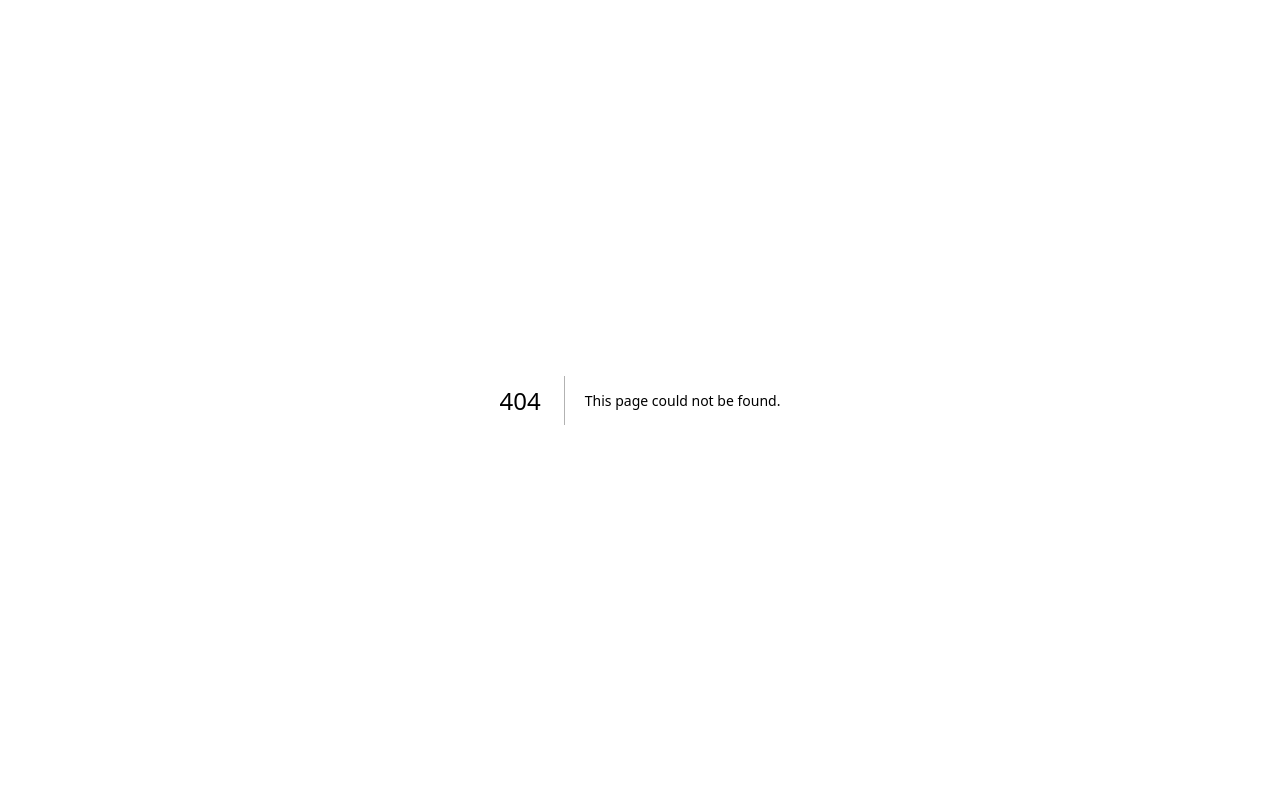
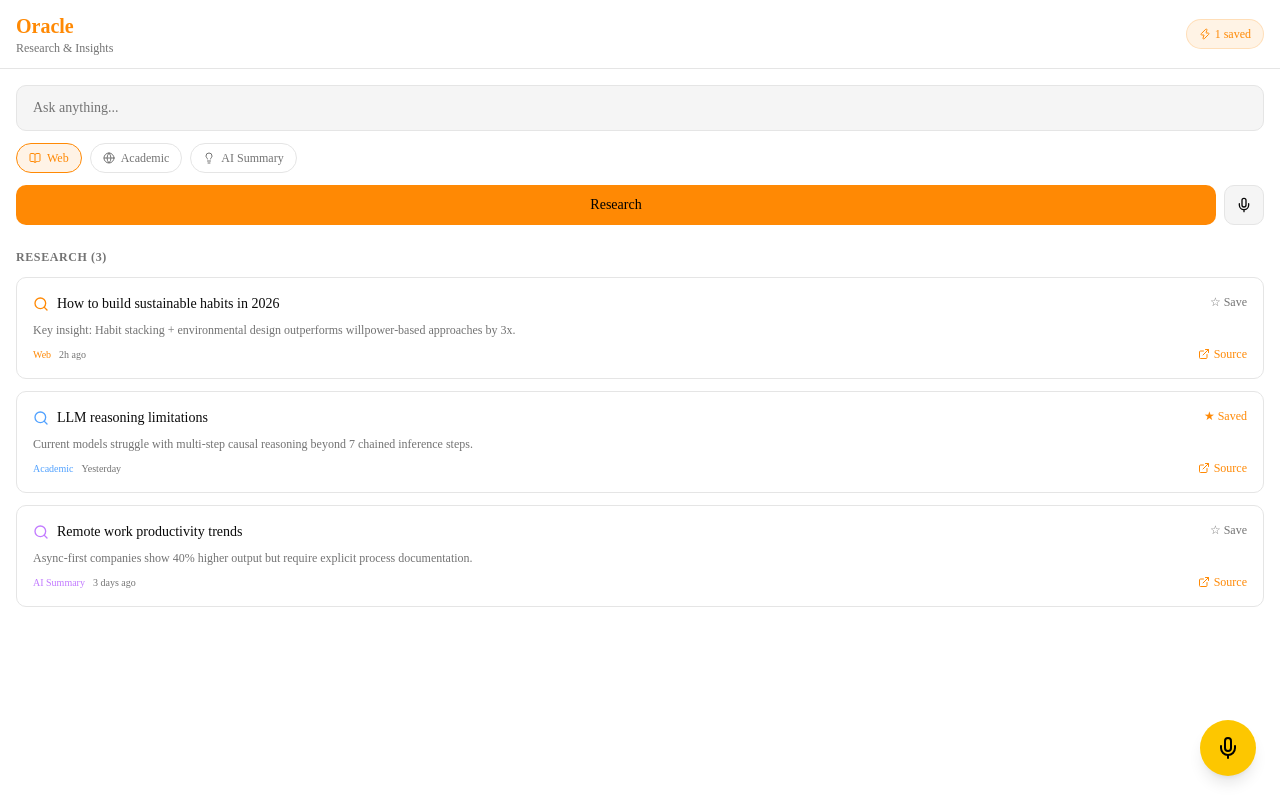
Before and after one commit to HarryHQ1/LifeOS, a Next.js app: page /oracle in a window 1280 px wide. Before the commit this address had no page. Built offline with nearby package versions, Linux system fonts and the light colour scheme.

Commit message:
Add ORACLE app (Phase 2) - Research & Insights with voice

```diff
--- /dev/null
+++ b/src/app/oracle/page.tsx
@@ -0,0 +1,136 @@
+"use client";
+
+import { useState } from "react";
+import { Mic, Search, BookOpen, Globe, Lightbulb, Zap, ChevronRight, ExternalLink } from "lucide-react";
+import { MicButton } from "@/components/shell/MicButton";
+import { useVoiceEngine } from "@/lib/engines/voice";
+
+const SOURCES = [
+  { icon: BookOpen, label: "Web", color: "text-orange-400" },
+  { icon: Globe, label: "Academic", color: "text-blue-400" },
+  { icon: Lightbulb, label: "AI Summary", color: "text-purple-400" },
+];
+
+interface ResearchCard {
+  id: string;
+  query: string;
+  source: string;
+  color: string;
+  summary: string;
+  url: string;
+  saved: boolean;
+  time: string;
+}
+
+const SAMPLE: ResearchCard[] = [
+  { id: "1", query: "How to build sustainable habits in 2026", source: "Web", color: "text-orange-400", summary: "Key insight: Habit stacking + environmental design outperforms willpower-based approaches by 3x.", url: "https://example.com", saved: false, time: "2h ago" },
+  { id: "2", query: "LLM reasoning limitations", source: "Academic", color: "text-blue-400", summary: "Current models struggle with multi-step causal reasoning beyond 7 chained inference steps.", url: "https://example.com", saved: true, time: "Yesterday" },
+  { id: "3", query: "Remote work productivity trends", source: "AI Summary", color: "text-purple-400", summary: "Async-first companies show 40% higher output but require explicit process documentation.", url: "https://example.com", saved: false, time: "3 days ago" },
+];
+
+export default function OraclePage() {
+  const [entries, setEntries] = useState<ResearchCard[]>(SAMPLE);
+  const [query, setQuery] = useState("");
+  const [selectedSource, setSelectedSource] = useState<{ label: string; color: string }>({ label: "Web", color: "text-orange-400" });
+  const [isResearching, setIsResearching] = useState(false);
+  const { isListening, speak, startListening } = useVoiceEngine();
+
+  const doResearch = () => {
+    if (!query.trim()) {
+      speak("Please enter a research query");
+      return;
+    }
+    setIsResearching(true);
+    const newEntry: ResearchCard = {
+      id: crypto.randomUUID(),
+      query: query.trim(),
+      source: selectedSource.label,
+      color: selectedSource.color,
+      summary: "Research in progress... " + query.trim() + " — synthesizing results from " + selectedSource.label + " sources.",
+      url: "https://example.com",
+      saved: false,
+      time: "Just now",
+    };
+    setEntries(prev => [newEntry, ...prev]);
+    speak("Researching: " + query.trim() + ". Summarizing from " + selectedSource.label + " sources.");
+    setQuery("");
+    setTimeout(() => setIsResearching(false), 2000);
+  };
+
+  const toggleSaved = (id: string) => {
+    setEntries(prev => prev.map(e => e.id === id ? { ...e, saved: !e.saved } : e));
+  };
+
+  return (
+    <main className="min-h-screen bg-background pb-24">
+      <div className="sticky top-0 z-30 border-b border-border bg-background/95 px-4 py-3 backdrop-blur">
+        <div className="flex items-center justify-between">
+          <div><h1 className="text-xl font-bold text-orange-400">Oracle</h1><p className="text-xs text-muted-foreground">Research & Insights</p></div>
+          <div className="flex items-center gap-1 rounded-full bg-orange-400/10 px-3 py-1.5 text-xs text-orange-400 border border-orange-400/20">
+            <Zap className="h-3 w-3" />{entries.filter(e => e.saved).length} saved
+          </div>
+        </div>
+      </div>
+
+      {isListening && (
+        <div className="mx-4 mt-4 flex items-center gap-2 rounded-lg border border-orange-400/30 bg-orange-400/10 px-4 py-2 text-sm text-orange-400">
+          <div className="h-2 w-2 animate-pulse rounded-full bg-orange-400" />Listening for research query...
+        </div>
+      )}
+
+      {/* Search */}
+      <div className="mx-4 mt-4 space-y-3">
+        <input value={query} onChange={e => setQuery(e.target.value)} onKeyDown={e => e.key === "Enter" && doResearch()} placeholder="Ask anything..."
+          className="w-full rounded-lg border border-border bg-secondary px-4 py-3 text-sm text-foreground placeholder:text-muted-foreground focus:outline-none focus:ring-2 focus:ring-orange-400/50" />
+
+        <div className="flex gap-2">
+          {SOURCES.map(({ icon: Icon, label, color }) => (
+            <button key={label} onClick={() => setSelectedSource({ label, color })}
+              className={"flex items-center gap-1.5 rounded-full px-3 py-1.5 text-xs border transition " + (selectedSource.label === label ? "border-current bg-current/10 " + color : "border-border text-muted-foreground hover:border-orange-400/50")}>
+              <Icon className="h-3 w-3" />{label}
+            </button>
+          ))}
+        </div>
+
+        <div className="flex gap-2">
+          <button onClick={doResearch} disabled={isResearching} className="flex-1 rounded-lg bg-orange-400 py-2.5 text-sm font-medium text-black hover:bg-orange-300 disabled:opacity-50">
+            {isResearching ? "Researching..." : "Research"}
+          </button>
+          <button onClick={startListening} className="flex h-10 w-10 items-center justify-center rounded-lg border border-border bg-secondary hover:border-orange-400/50">
+            <Mic className="h-4 w-4" />
+          </button>
+        </div>
+      </div>
+
+      {/* Results */}
+      <div className="mx-4 mt-6 space-y-3">
+        <h2 className="text-xs font-semibold uppercase tracking-wider text-muted-foreground">Research ({entries.length})</h2>
+        {entries.map(entry => (
+          <div key={entry.id} className="rounded-lg border border-border bg-card p-4">
+            <div className="flex items-start justify-between">
+              <div className="flex items-center gap-2">
+                <Search className={"h-4 w-4 " + entry.color} />
+                <p className="text-sm font-medium text-foreground">{entry.query}</p>
+              </div>
+              <button onClick={() => toggleSaved(entry.id)} className={"text-xs " + (entry.saved ? "text-orange-400" : "text-muted-foreground")}>
+                {entry.saved ? "★ Saved" : "☆ Save"}
+              </button>
+            </div>
+            <p className="mt-2 text-xs text-muted-foreground">{entry.summary}</p>
+            <div className="mt-2 flex items-center justify-between">
+              <div className="flex items-center gap-2">
+                <span className={"text-[10px] " + entry.color}>{entry.source}</span>
+                <span className="text-[10px] text-muted-foreground">{entry.time}</span>
+              </div>
+              <a href={entry.url} target="_blank" rel="noopener noreferrer" className="text-xs text-orange-400 hover:underline flex items-center gap-1">
+                <ExternalLink className="h-3 w-3" />Source
+              </a>
+            </div>
+          </div>
+        ))}
+      </div>
+
+      <MicButton onActivate={startListening} />
+    </main>
+  );
+}
```
